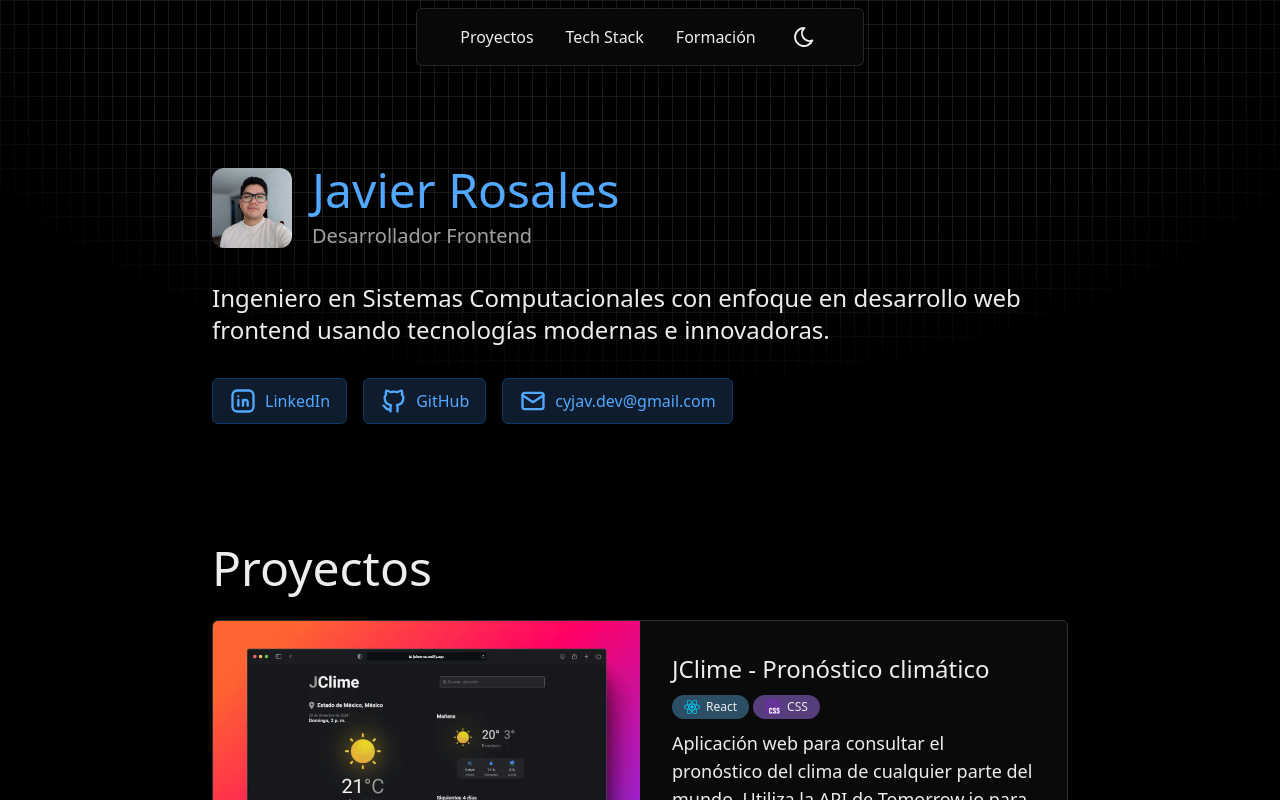
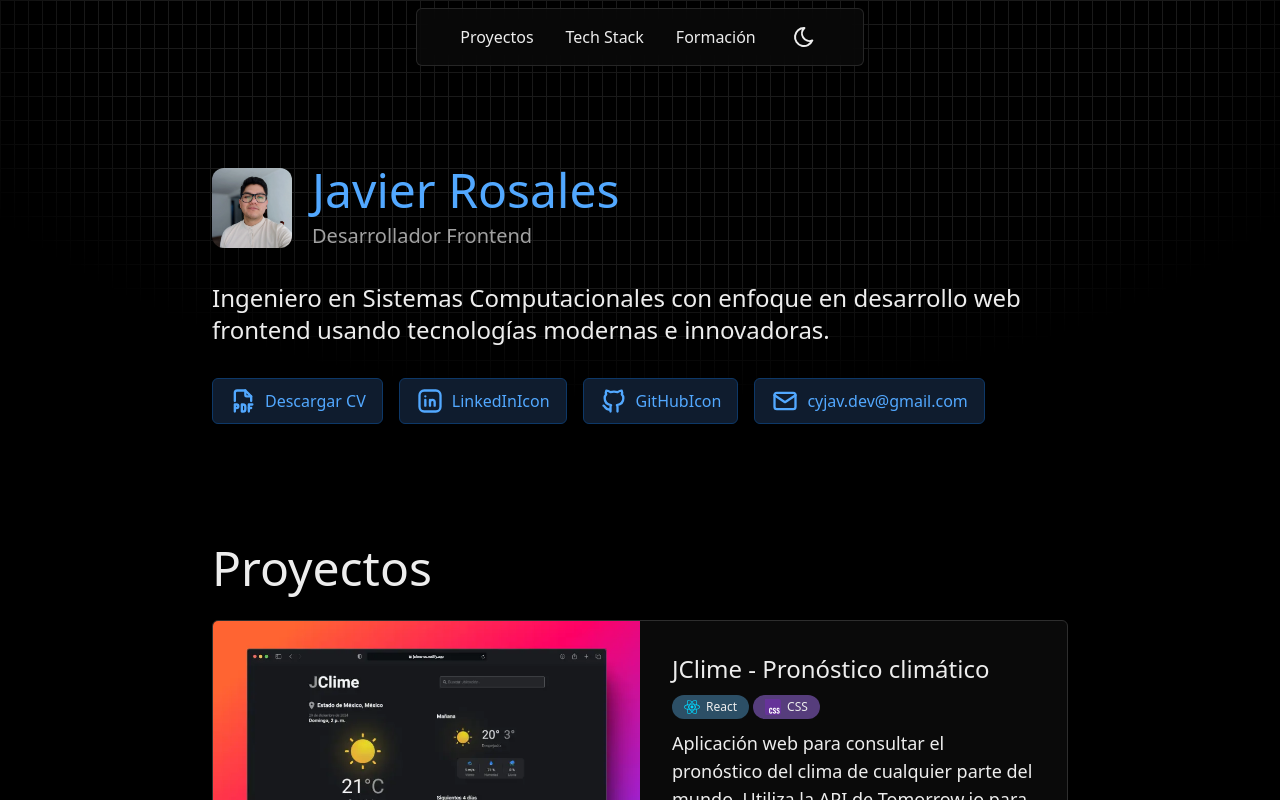
Before and after one commit to javier-rosales/portfolio, a React (Vite) app: page / in a window 1280 px wide. Shown: the top 800 px of the page. Built offline with nearby package versions, Linux system fonts and the light colour scheme.

Commit message:
Add Download CV on Hero Section

```diff
--- a/src/components/Hero.jsx
+++ b/src/components/Hero.jsx
@@ -1,26 +1,33 @@
 import Section from './Section'
 import profileHero from '/javier-photo.webp'
 import ContactLink from './ContactLink'
-import LinkedIn from './icons/flat/LinkedIn'
-import GitHub from './icons/flat/GitHub'
-import Email from './icons/flat/Email'
+import LinkedInIcon from './icons/flat/LinkedIn'
+import GitHubIcon from './icons/flat/GitHub'
+import EmailIcon from './icons/flat/Email'
+import DocumentPdfIcon from './icons/flat/DocumentPdf'
+import cvPdf from '/documents/Javier_Rosales_CV.pdf'
 
 const contactIconSize = 'sm'
 
 const contactLinks = [
   {
-    href: 'https://www.linkedin.com/in/francisco-javier-rosales-benitez',
-    icon: <LinkedIn size={contactIconSize} />,
-    text: 'LinkedIn'
+    href: cvPdf,
+    icon: <DocumentPdfIcon size={contactIconSize} />,
+    text: 'Descargar CV'
+  },
+  {
+    href: 'https://www.LinkedInIcon.com/in/francisco-javier-rosales-benitez',
+    icon: <LinkedInIcon size={contactIconSize} />,
+    text: 'LinkedInIcon'
   },
   {
     href: 'https://github.com/javier-rosales',
-    icon: <GitHub size={contactIconSize} />,
-    text: 'GitHub'
+    icon: <GitHubIcon size={contactIconSize} />,
+    text: 'GitHubIcon'
   },
   {
     href: 'mailto:cyjav.dev@gmail.com',
-    icon: <Email size={contactIconSize} />,
+    icon: <EmailIcon size={contactIconSize} />,
     text: 'cyjav.dev@gmail.com'
   }
 ]
```
Also changed, not shown: 1 other file (tests, documents, lock files or other folders).
